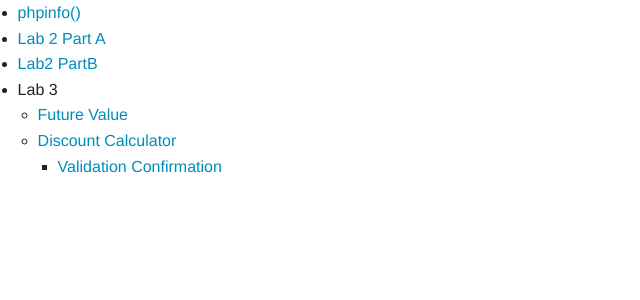
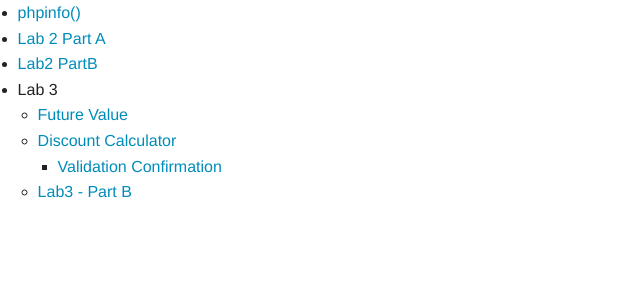
Before and after one commit to ajenshireman/csit2530, a PHP site: page / in a window 1280 px wide. Shown: the top 300 px of the page, without its empty margins (0-640 px from the left). Run offline with PHP 8.4, Linux system fonts and the light colour scheme.

Commit message:
added lab3 part b to the index

```diff
--- a/index.php
+++ b/index.php
@@ -11,6 +11,7 @@
                     <li><a href="lab3/discountcalc/screenShots.php">Validation Confirmation</a></li>
                 </ul>
             </li>
+            <li><a href="coursepicker.php">Lab3 - Part B</a></li>
         </ul>
     </li>
 </ul>
```
